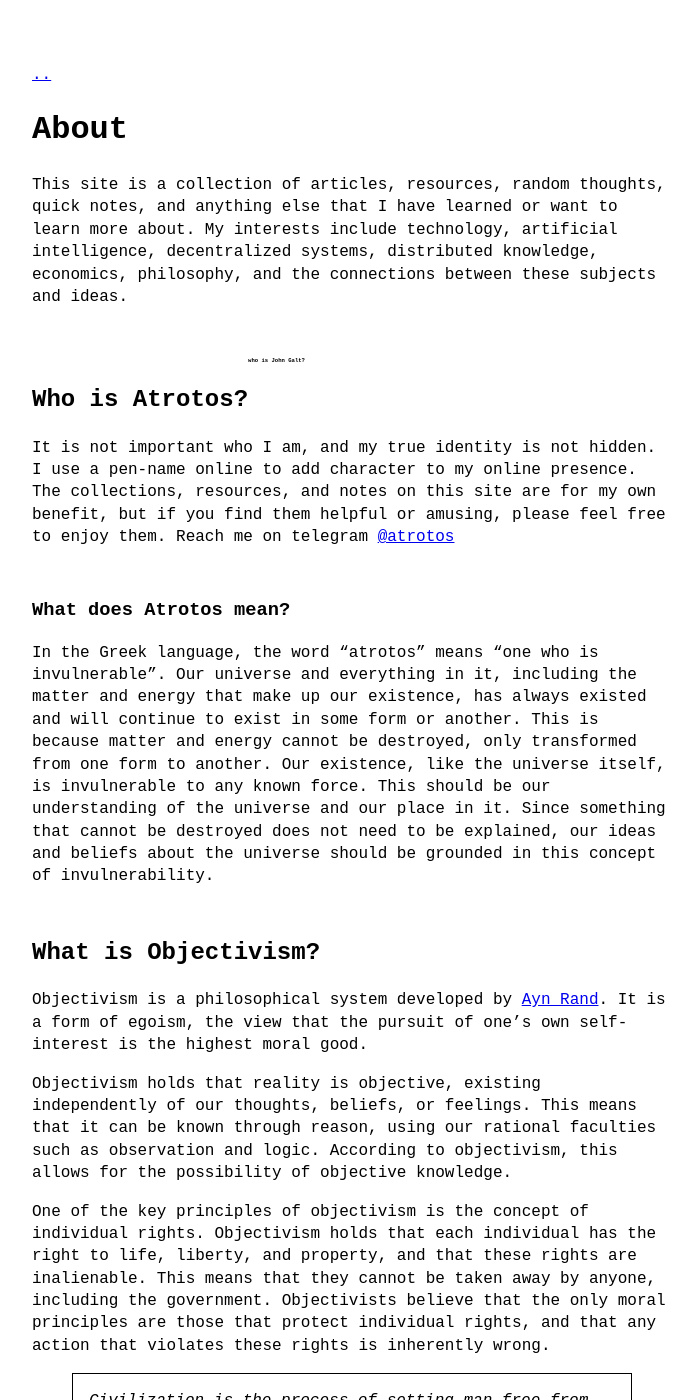
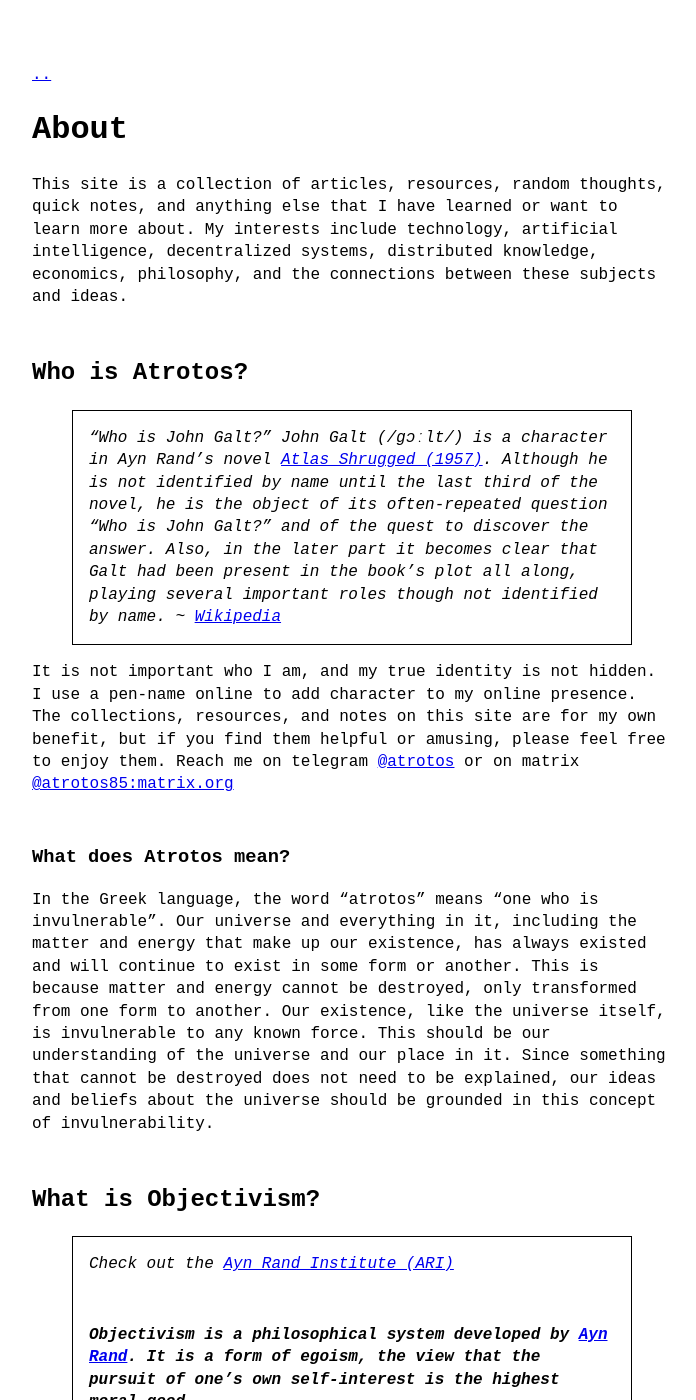
Before and after one commit to 0xAtrotos/0xatrotos.github.io, a Jekyll site: the page built from about.md, in a window 1280 px wide and 1400 px high. Shown: the whole window, without its empty margins (288-984 px from the left). Built offline with Jekyll 4.4.1, drawn with Linux system fonts in a browser that asks for light colours; part of the change alters nothing that is shown; some of the changed text lies outside the part shown.

Commit message:
About update

```diff
--- a/about.md
+++ b/about.md
@@ -5,14 +5,17 @@ title: About
 
 This site is a collection of articles, resources, random thoughts, quick notes, and anything else that I have learned or want to learn more about. My interests include technology, artificial intelligence, decentralized systems, distributed knowledge, economics, philosophy, and the connections between these subjects and ideas.
 
-## Who is Atrotos?<sup><sup><sup><sup><sup><sup><sup><sup>who is John Galt?</sup></sup></sup></sup></sup></sup></sup></sup>
-It is not important who I am, and my true identity is not hidden. I use a pen-name online to add character to my online presence. The collections, resources, and notes on this site are for my own benefit, but if you find them helpful or amusing, please feel free to enjoy them. Reach me on telegram [@atrotos](https://t.me/atrotos "Contact Atrotos on Telegram")
+## Who is Atrotos?
+> "Who is John Galt?" John Galt (/ɡɔːlt/) is a character in Ayn Rand's novel [Atlas Shrugged (1957)](https://en.wikipedia.org/wiki/Atlas_Shrugged "Atlas Shrugged Wikipedia"). Although he is not identified by name until the last third of the novel, he is the object of its often-repeated question "Who is John Galt?" and of the quest to discover the answer. Also, in the later part it becomes clear that Galt had been present in the book's plot all along, playing several important roles though not identified by name. ~ [Wikipedia](https://en.wikipedia.org/wiki/John_Galt "John Galt Wikipedia")
+
+It is not important who I am, and my true identity is not hidden. I use a pen-name online to add character to my online presence. The collections, resources, and notes on this site are for my own benefit, but if you find them helpful or amusing, please feel free to enjoy them. Reach me on telegram [@atrotos](https://t.me/atrotos "Contact Atrotos on Telegram") or on matrix [@atrotos85:matrix.org](https://matrix.to/#/@atrotos85:matrix.org)
 
 ### What does Atrotos mean?
 In the Greek language, the word "atrotos" means "one who is invulnerable". Our universe and everything in it, including the matter and energy that make up our existence, has always existed and will continue to exist in some form or another. This is because matter and energy cannot be destroyed, only transformed from one form to another. Our existence, like the universe itself, is invulnerable to any known force. This should be our understanding of the universe and our place in it. Since something that cannot be destroyed does not need to be explained, our ideas and beliefs about the universe should be grounded in this concept of invulnerability.
 
 ## What is Objectivism?
-Objectivism is a philosophical system developed by [Ayn Rand](https://en.wikipedia.org/wiki/Ayn_Rand "Ayn Rand Wikipedia entry"). It is a form of egoism, the view that the pursuit of one's own self-interest is the highest moral good.
+> Check out the [Ayn Rand Institute (ARI)](https://aynrand.org/ "Ayn Rand Institue website")
+#### Objectivism is a philosophical system developed by [Ayn Rand](https://en.wikipedia.org/wiki/Ayn_Rand "Ayn Rand Wikipedia entry"). It is a form of egoism, the view that the pursuit of one's own self-interest is the highest moral good.
 
 Objectivism holds that reality is objective, existing independently of our thoughts, beliefs, or feelings. This means that it can be known through reason, using our rational faculties such as observation and logic. According to objectivism, this allows for the possibility of objective knowledge.
 
@@ -35,24 +38,24 @@ According to the principles of egoism, the best possible fitting economic system
 
 Today we do not have an ideal capitalist system by any means. All systems around the world which are characterized as being capitalist, are actually just alternative manifestations of oligarchism masquerading as capitalist societies. True capitalist systems allow free movement of goods and money, and allows every individual to define for themselves what money is and how they wish to use it.
 
-### Bitcoin
+## Bitcoin
 > It was the greatest sensation of existence: not to trust but to know. - Ayn Rand
 
-Bitcoin is a decentralized digital currency that was created in 2009. It is based on the idea of a peer-to-peer network of transactions, without the need for a central authority to oversee the transactions. This makes it appealing to many people who value the idea of a currency that is not controlled by any government or institution.
+#### Bitcoin is a decentralized digital currency that was created in 2009. It is based on the idea of a peer-to-peer network of transactions, without the need for a central authority to oversee the transactions. This makes it appealing to many people who value the idea of a currency that is not controlled by any government or institution.
 
 As far as the Randian qualities of money are concerned, it is difficult to say definitively whether or not Bitcoin fulfills them. The philosophy of Ayn Rand, the author who first proposed the idea of "Randian" qualities, is complex and multifaceted, and there is no single set of criteria that can be used to determine whether or not a currency meets her standards.
 
 That being said, some of the key characteristics of a Randian currency include the following:
 
-It must be objective and objective, meaning that it is not subject to the whims of individuals or governments.
+- It must be objective, meaning that it is not subject to the whims of individuals or governments.
 
-It must be durable, meaning that it can retain its value over time.
+- It must be durable, meaning that it can retain its value over time.
 
-It must be easily divisible and easily exchanged for goods and services.
+- It must be easily divisible and easily exchanged for goods and services.
 
-It must be scarce, meaning that there is a limited supply of it, and this limited supply helps to maintain its value.
+- It must be scarce, meaning that there is a limited supply of it, and this limited supply helps to maintain its value.
 
-It must be widely accepted, meaning that it is accepted as a form of payment by a large number of people.
+- It must be widely accepted, meaning that it is accepted as a form of payment by a large number of people.
 
 In many ways, Bitcoin meets these criteria. It is a decentralized currency, meaning that it is not controlled by any government or institution. It is also durable, as it is stored electronically and can be accessed at any time. It is easily divisible, as it can be divided into very small units (called satoshis) and easily exchanged for goods and services. It is also scarce, as there is a limited supply of 21 million bitcoins that will ever be created. Finally, it is widely accepted, as it is accepted as a form of payment by a growing number of merchants and individuals around the world.
 
```
